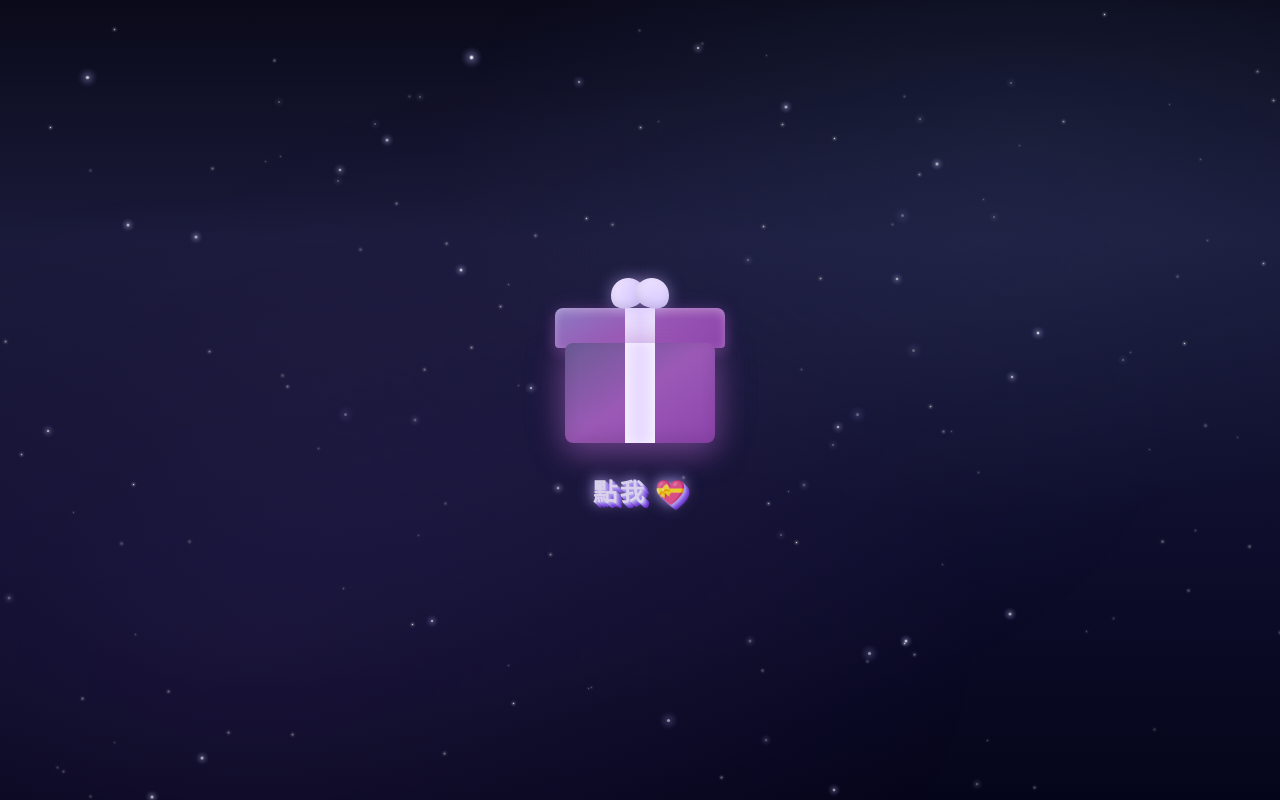
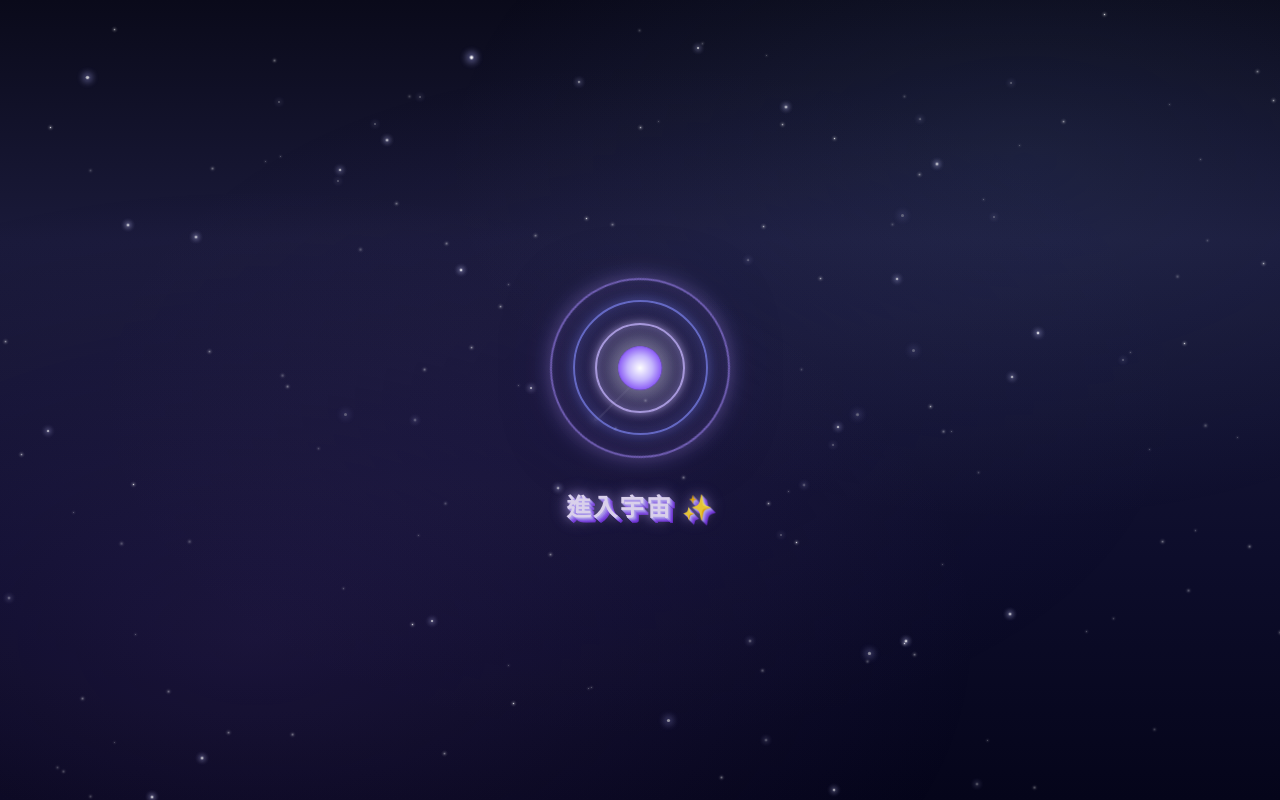
Before and after one commit to 54rLa/-2026-, a website built with Vite: page index.html in a window 1280 px wide. Built offline with nearby package versions, Linux system fonts and the light colour scheme; a web font is replaced by a local one.

Commit message:
feat: 將禮物盒改為宇宙傳送門 - 旋轉光環+穿越效果

```diff
--- a/index.html
+++ b/index.html
@@ -14,16 +14,17 @@
         <div id="stars-container"></div>
         <div id="shooting-stars"></div>
 
-        <!-- Scene 1: Gift Box -->
+        <!-- Scene 1: Cosmic Portal -->
         <section id="scene1" class="scene active">
-            <div class="gift-container">
-                <div class="gift-box" id="giftBox">
-                    <div class="gift-lid">
-                        <div class="gift-bow"></div>
-                    </div>
-                    <div class="gift-base"></div>
+            <div class="portal-container" id="portalContainer">
+                <div class="portal" id="portal">
+                    <div class="portal-ring ring-1"></div>
+                    <div class="portal-ring ring-2"></div>
+                    <div class="portal-ring ring-3"></div>
+                    <div class="portal-core"></div>
+                    <div class="portal-particles"></div>
                 </div>
-                <p class="hint-text">點我 💝</p>
+                <p class="hint-text">進入宇宙 ✨</p>
             </div>
         </section>
 
--- a/main.js
+++ b/main.js
@@ -2,8 +2,8 @@ import gsap from 'gsap';
 import confetti from 'canvas-confetti';
 
 // DOM Elements
-const giftBox = document.getElementById('giftBox');
-const giftContainer = document.querySelector('.gift-container');
+const portal = document.getElementById('portal');
+const portalContainer = document.getElementById('portalContainer');
 const scene1 = document.getElementById('scene1');
 const scene2 = document.getElementById('scene2');
 const letterLines = document.querySelectorAll('.letter-line');
@@ -76,7 +76,7 @@ function startShootingStars() {
   const scheduleNext = () => {
     // 密集模式：1-3秒，普通模式：3-8秒
     const delay = shootingStarIntense
-      ? 800 + Math.random() * 2000
+      ? 200 + Math.random() * 2000
       : 3000 + Math.random() * 5000;
     setTimeout(() => {
       createShootingStar();
@@ -167,19 +167,19 @@ function triggerConfetti() {
 }
 
 /**
- * 場景轉換：從禮物盒到信件
+ * 場景轉換：穿越傳送門進入宇宙
  */
 function transitionToLetter() {
   const tl = gsap.timeline();
 
-  // 禮物盒打開動畫
-  giftBox.classList.add('opened');
+  // 傳送門穿越動畫
+  portal.classList.add('entering');
 
-  // 等待禮物盒動畫完成後轉換場景
+  // 等待穿越動畫完成後轉換場景
   tl.to(scene1, {
     opacity: 0,
-    duration: 0.8,
-    delay: 0.8,
+    duration: 1.2,
+    delay: 0.5,
     onComplete: () => {
       scene1.classList.remove('active');
       scene2.classList.add('active');
@@ -253,11 +253,11 @@ function animateLetterContent() {
 /**
  * 主要點擊事件處理
  */
-function handleGiftClick() {
+function handlePortalClick() {
   if (isAnimating) return;
   isAnimating = true;
 
-  // 同時觸發 confetti 和場景轉換
+  // 觸發 confetti 和場景轉換
   triggerConfetti();
   transitionToLetter();
 }
@@ -267,18 +267,18 @@ createStars();
 startShootingStars();
 
 // 事件綁定
-giftContainer.addEventListener('click', handleGiftClick);
-giftContainer.addEventListener('touchend', (e) => {
+portalContainer.addEventListener('click', handlePortalClick);
+portalContainer.addEventListener('touchend', (e) => {
   e.preventDefault();
-  handleGiftClick();
+  handlePortalClick();
 });
 
-// 初始動畫：禮物盒入場
-gsap.from(giftBox, {
+// 初始動畫：傳送門入場
+gsap.from(portal, {
   scale: 0,
-  rotation: -10,
-  duration: 0.8,
-  ease: 'back.out(1.7)',
+  rotation: -180,
+  duration: 1.2,
+  ease: 'back.out(1.4)',
   delay: 0.3
 });
 
@@ -286,5 +286,5 @@ gsap.from('.hint-text', {
   opacity: 0,
   y: 20,
   duration: 0.5,
-  delay: 1
+  delay: 1.2
 });
--- a/style.css
+++ b/style.css
@@ -191,8 +191,8 @@ body.dark-mode {
   visibility: visible;
 }
 
-/* Scene 1: Gift Box */
-.gift-container {
+/* Scene 1: Cosmic Portal */
+.portal-container {
   display: flex;
   flex-direction: column;
   align-items: center;
@@ -200,111 +200,116 @@ body.dark-mode {
   -webkit-tap-highlight-color: transparent;
 }
 
-.gift-box {
+.portal {
   position: relative;
-  width: 150px;
-  height: 150px;
-  animation: pulse 1.5s ease-in-out infinite;
+  width: 180px;
+  height: 180px;
+  display: flex;
+  justify-content: center;
+  align-items: center;
 }
 
-@keyframes pulse {
+/* 旋轉光環 */
+.portal-ring {
+  position: absolute;
+  border-radius: 50%;
+  border: 2px solid transparent;
+}
+
+.ring-1 {
+  width: 100%;
+  height: 100%;
+  border-color: rgba(167, 139, 250, 0.6);
+  box-shadow:
+    0 0 20px rgba(167, 139, 250, 0.4),
+    inset 0 0 20px rgba(167, 139, 250, 0.2);
+  animation: rotate 8s linear infinite;
+}
+
+.ring-2 {
+  width: 75%;
+  height: 75%;
+  border-color: rgba(129, 140, 248, 0.7);
+  box-shadow:
+    0 0 15px rgba(129, 140, 248, 0.5),
+    inset 0 0 15px rgba(129, 140, 248, 0.3);
+  animation: rotate 5s linear infinite reverse;
+}
+
+.ring-3 {
+  width: 50%;
+  height: 50%;
+  border-color: rgba(196, 181, 253, 0.8);
+  box-shadow:
+    0 0 10px rgba(196, 181, 253, 0.6),
+    inset 0 0 10px rgba(196, 181, 253, 0.4);
+  animation: rotate 3s linear infinite;
+}
+
+@keyframes rotate {
+  from {
+    transform: rotate(0deg);
+  }
+
+  to {
+    transform: rotate(360deg);
+  }
+}
+
+/* 核心發光 */
+.portal-core {
+  position: absolute;
+  width: 40px;
+  height: 40px;
+  background: radial-gradient(circle, #fff 0%, #c4b5fd 40%, #8b5cf6 70%, transparent 100%);
+  border-radius: 50%;
+  box-shadow:
+    0 0 30px rgba(255, 255, 255, 0.8),
+    0 0 60px rgba(167, 139, 250, 0.6),
+    0 0 90px rgba(139, 92, 246, 0.4);
+  animation: pulse-core 2s ease-in-out infinite;
+}
+
+@keyframes pulse-core {
 
   0%,
   100% {
     transform: scale(1);
+    box-shadow:
+      0 0 30px rgba(255, 255, 255, 0.8),
+      0 0 60px rgba(167, 139, 250, 0.6),
+      0 0 90px rgba(139, 92, 246, 0.4);
   }
 
   50% {
-    transform: scale(1.08);
+    transform: scale(1.2);
+    box-shadow:
+      0 0 40px rgba(255, 255, 255, 1),
+      0 0 80px rgba(167, 139, 250, 0.8),
+      0 0 120px rgba(139, 92, 246, 0.6);
   }
 }
 
-.gift-base {
-  position: absolute;
-  bottom: 0;
-  width: 150px;
-  height: 100px;
-  background: linear-gradient(145deg, #6b5b95 0%, #9b59b6 50%, #8e44ad 100%);
-  border-radius: 8px;
-  box-shadow:
-    0 10px 30px rgba(155, 89, 182, 0.5),
-    0 0 40px rgba(155, 89, 182, 0.3),
-    inset 0 -5px 15px rgba(0, 0, 0, 0.1);
+/* 傳送門穿越動畫 */
+.portal.entering {
+  animation: enter-portal 1.5s ease-in forwards;
 }
 
-.gift-base::before {
-  content: '';
-  position: absolute;
-  top: 0;
-  left: 50%;
-  transform: translateX(-50%);
-  width: 30px;
-  height: 100%;
-  background: linear-gradient(90deg, #f0e6ff, #e8daff, #f0e6ff);
-  box-shadow: inset 0 0 10px rgba(255, 255, 255, 0.5);
-}
+@keyframes enter-portal {
+  0% {
+    transform: scale(1);
+    opacity: 1;
+  }
 
-.gift-lid {
-  position: absolute;
-  bottom: 95px;
-  left: -10px;
-  width: 170px;
-  height: 40px;
-  background: linear-gradient(145deg, #8e7cc3 0%, #9b59b6 50%, #8e44ad 100%);
-  border-radius: 8px 8px 4px 4px;
-  box-shadow:
-    0 5px 15px rgba(155, 89, 182, 0.4),
-    0 0 20px rgba(155, 89, 182, 0.2),
-    inset 0 3px 10px rgba(255, 255, 255, 0.3);
-  transition: transform 0.6s cubic-bezier(0.68, -0.55, 0.265, 1.55);
-  transform-origin: left bottom;
-}
+  50% {
+    transform: scale(3);
+    opacity: 1;
+  }
 
-.gift-lid::before {
-  content: '';
-  position: absolute;
-  top: 0;
-  left: 50%;
-  transform: translateX(-50%);
-  width: 30px;
-  height: 100%;
-  background: linear-gradient(90deg, #f0e6ff, #e8daff, #f0e6ff);
-}
-
-.gift-bow {
-  position: absolute;
-  top: -30px;
-  left: 50%;
-  transform: translateX(-50%);
-  width: 60px;
-  height: 40px;
-}
-
-.gift-bow::before,
-.gift-bow::after {
-  content: '';
-  position: absolute;
-  width: 35px;
-  height: 30px;
-  background: linear-gradient(145deg, #f0e6ff, #d4c4ff);
-  border-radius: 50% 50% 50% 50% / 60% 60% 40% 40%;
-  box-shadow:
-    inset 0 -3px 8px rgba(0, 0, 0, 0.1),
-    0 0 15px rgba(200, 180, 255, 0.5);
-}
-
-.gift-bow::before {
-  left: 0;
-  transform: rotate(-20deg);
-}
-
-.gift-bow::after {
-  right: 0;
-  transform: rotate(20deg);
-}
-
-.gift-box.opened .gift-lid {
-  transform: rotate(-120deg) translateY(-20px);
+  100% {
+    transform: scale(20);
+    opacity: 0;
+  }
 }
 
 .hint-text {
```
